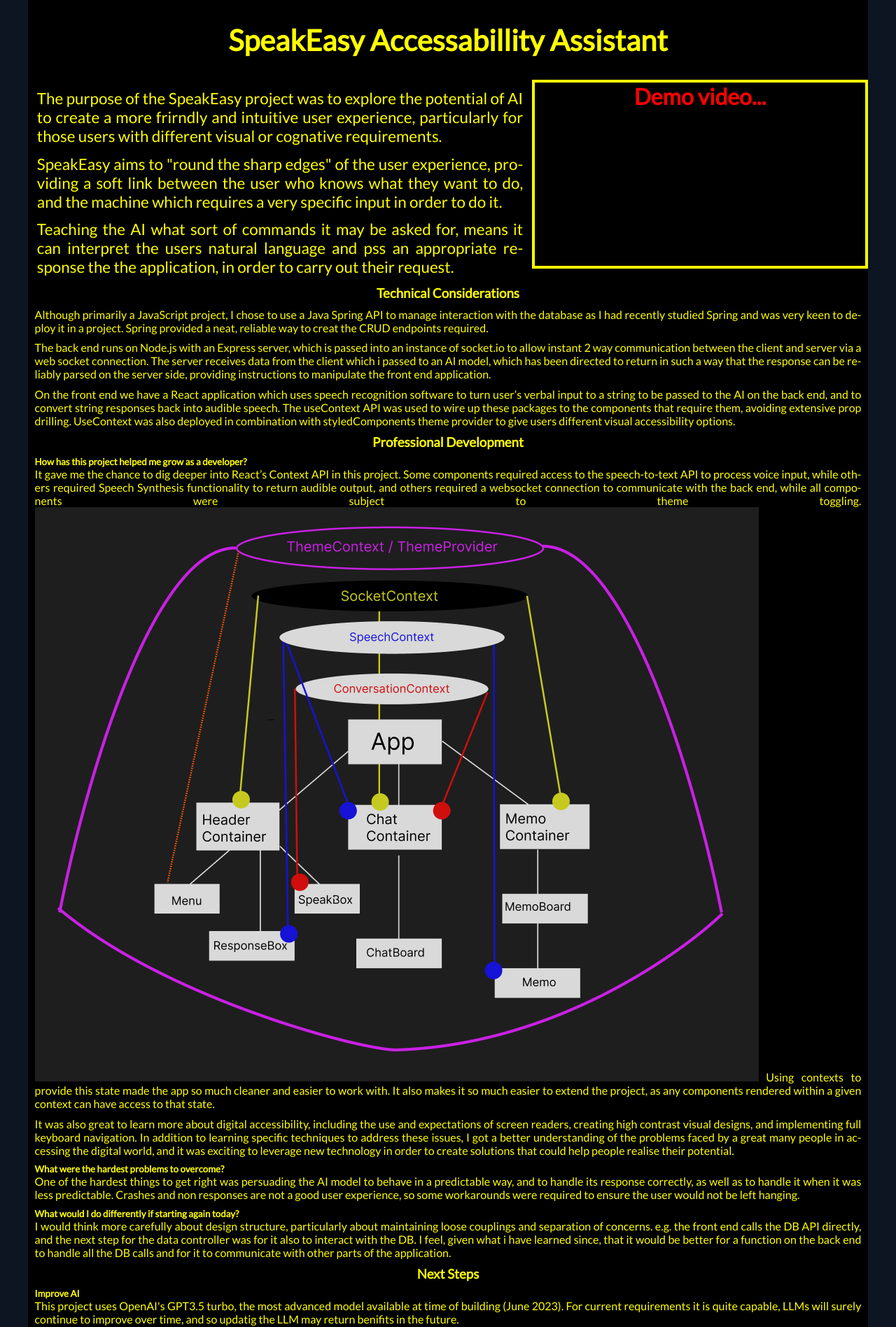
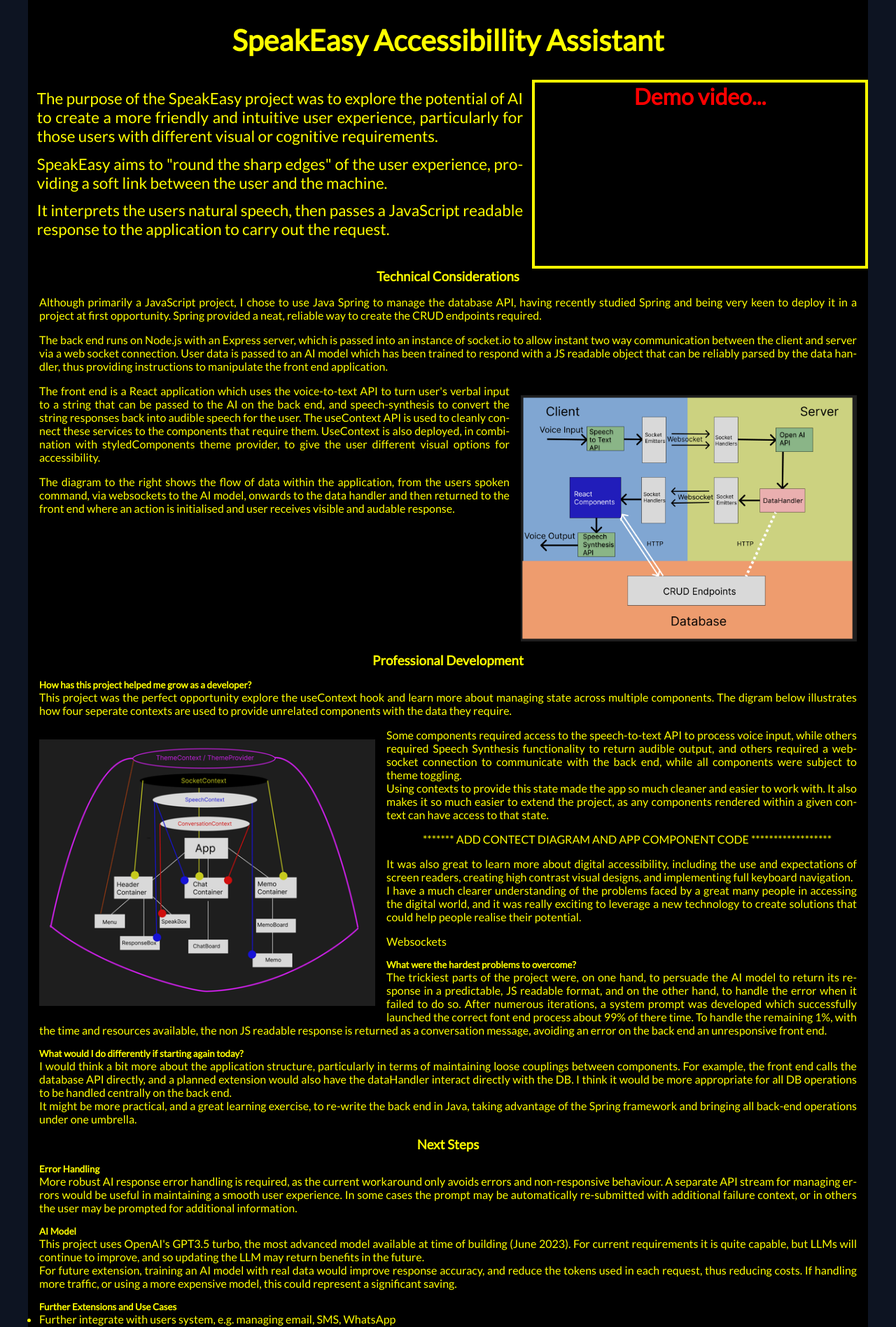
Before and after one commit to PaulHenstridge/portfolio, a React (Create React App) app in the folder client/: page /projects/speakeasy in a window 1280 px wide. Shown: the part 1600-3497 px from the top of the page at 70% size. Built offline with nearby package versions, Linux system fonts and the light colour scheme.

Commit message:
projects layout and content

```diff
--- a/client/src/components/projectPages/SpeakeasyInfo.js
+++ b/client/src/components/projectPages/SpeakeasyInfo.js
@@ -2,8 +2,9 @@ import styled from "styled-components";
 import {Link} from "react-router-dom"
 import DemoVid from "./DemoVid";
 
-import contextDiagram from "../../assets/projectImages/contextDiagram.png"
+import contextDiagram from "../../assets/projectImages/ContextDiagram.png"
 import appComponent from "../../assets/projectImages/AppComponent.png"
+import projectDiagram from "../../assets/projectImages/projectDiagram.png"
 
 
 
@@ -14,8 +15,18 @@ const Bg = styled.div`
       font-size:2.6rem;
       /* margin: 1.6rem; */
       padding: 2rem;
+    }
+    &  img:nth-child(odd) {
+      float: left;
+      max-width:40%;
+      margin:1rem;
+    }
+    &  img:nth-child(even) {
+      float: right;
+      max-width:40%;
+      margin:1rem;
+    }
 
-    }
 `
 
 const UpperContainer = styled.div`
@@ -34,10 +45,11 @@ const LowerContainer = styled.div`
 const InfoSection = styled.section`
     background-color: transparent;
     & > p{
-      margin: 0.6rem;
+      margin: 1rem;
       text-align: justify;
       hyphens: auto;
     }
+
 `
 const HeaderP = styled.p`
     font-size:1.4rem;
@@ -57,18 +69,17 @@ const HeaderP = styled.p`
 
 const SpeakeasyInfo = () => {
     return (<Bg>
-      <h1>SpeakEasy Accessabillity Assistant</h1>
+      <h1>SpeakEasy Accessibillity Assistant</h1>
 
       <UpperContainer>
         <div>
-            <HeaderP> The purpose of the SpeakEasy project was to explore the potential of AI to create a more frirndly and intuitive user experience,
-              particularly for those users with different visual or cognative requirements.
+            <HeaderP> The purpose of the SpeakEasy project was to explore the potential of AI to create a more friendly and intuitive user experience,
+              particularly for those users with different visual or cognitive requirements.
            </HeaderP>
-            <HeaderP>   SpeakEasy aims to "round the sharp edges" of the user experience, providing a soft link between the user who knows what they want to do,
-             and the machine which requires a very specific input in order to do it.
+            <HeaderP>   SpeakEasy aims to "round the sharp edges" of the user experience, providing a soft link between the user
+             and the machine.
              </HeaderP>
-           <HeaderP>   Teaching the AI what sort of commands it may be asked for, means it can
-              interpret the users natural language and pss an appropriate response the the application, in order to carry out their request.
+           <HeaderP>   It interprets the users natural speech, then passes a JavaScript readable response to the application to carry out the request.
             </HeaderP>
         </div>
 
@@ -83,49 +94,77 @@ const SpeakeasyInfo = () => {
         < InfoSection >
           <h3>Technical Considerations</h3>
 
-          <p>Although primarily a JavaScript project, I chose to use a Java Spring API to manage interaction with the database as I had recently studied Spring
-             and was very keen to deploy it in a project. Spring provided a neat, reliable way to creat the CRUD endpoints required.  </p>
+          <p>Although primarily a JavaScript project, I chose to use Java Spring to manage the database API, having recently studied Spring
+             and being very keen to deploy it in a project at first opportunity. Spring provided a neat, reliable way to create the CRUD endpoints required.  </p>
 
-<p>The back end runs on Node.js with an Express server, which is passed into an instance of socket.io to allow instant 2 way communication between
-   the client and server via a web socket connection.    The server receives data from the client which i passed to an AI model,
-    which has been directed to return in such a way that the response can be reliably parsed on the server side, providing instructions to manipulate the front end application.</p>
+<p>The back end runs on Node.js with an Express server, which is passed into an instance of socket.io to allow instant two way communication between
+   the client and server via a web socket connection.   User data is passed to an AI model which has been trained to respond with a JS readable object
+   that can be reliably parsed by the data handler, thus providing instructions to manipulate the front end application.</p>
 
-<p>On the front end we have a React application which uses speech recognition software to turn user’s verbal input to a string to be passed to the AI on the back end,
-   and to convert string responses back into audible speech.   The useContext API was used to wire up these packages to the components that require them,
-    avoiding extensive prop drilling.  UseContext was also deployed in combination with styledComponents theme provider to give users different visual accessibility options. </p>
+   <img src={projectDiagram} alt="project-diagram"></img>
+
+<p>The front end is a React application which uses the voice-to-text API to turn user's verbal input to a string
+  that can be passed to the AI on the back end,
+   and speech-synthesis to convert the string responses back into audible speech for the user.   The useContext API is used
+   to cleanly connect these services to the components that require them.  UseContext is also deployed,
+    in combination with styledComponents theme provider, to give the user different visual options for accessibility. </p>
+
+    <p>The diagram to the right shows the flow of data within the application, from the users spoken command,
+      via websockets to the AI model, onwards to the data handler and then returned to the front end
+      where an action is initialised and user receives visible and audable response.</p>
         </InfoSection>
 
         < InfoSection >
           <h3>Professional Development</h3>
 
           <p><h5>How has this project helped me grow as a developer?</h5>
-          It gave me the chance to dig deeper into React’s Context API in this project.  Some components required access to the speech-to-text API to process voice input,
+          This project was the perfect opportunity explore the useContext hook and learn more about managing state across
+           multiple components. The digram below illustrates how four seperate contexts are used to provide unrelated components with the data they require.
+            </p> <img src={contextDiagram} alt="context diagram"></img><p>  Some components required access to the speech-to-text API to process voice input,
            while others required Speech Synthesis functionality to return audible output,  and others required a websocket connection to communicate with the back end,
-            while all components were subject to theme toggling. <img src={contextDiagram} alt="Context diagram"></img> Using contexts to provide this state made the app so much cleaner and easier to work with.
+            while all components were subject to theme toggling. <br></br> Using contexts to provide this state made the app so much cleaner and easier to work with.
               It also makes it so much easier to extend the project, as any components rendered within a given context can have access to that state. </p>
 
+*******  ADD CONTECT DIAGRAM AND APP COMPONENT CODE  ******************
          <p>  It was also great to learn more about digital accessibility, including the use and expectations of screen readers, creating high contrast visual designs, and implementing full keyboard navigation.
-            In addition to learning specific techniques to address these issues, I got a better understanding of the problems faced by a great many people in accessing the digital world,
-             and it was exciting to leverage new technology in order to create solutions that could help people realise their potential.</p>
+            <br></br> I have a much clearer understanding of the problems faced by a great many people in accessing the digital world,
+             and it was really exciting to leverage a new technology to create solutions that could help people realise their potential.</p>
 
-          <p> <h5>What were the hardest problems to overcome?</h5>One of the hardest things to get right was persuading the AI model to behave in a predictable way, and to handle its response correctly, as well as to handle it when it was less predictable.  Crashes and non responses are not a good user experience, so some workarounds were required to ensure the user would not be left hanging.</p>
+           <p>Websockets</p>
 
-          <p> <h5>What would I do differently if starting again today?</h5>I would think more carefully about design structure, particularly about maintaining loose couplings and separation of concerns.  e.g. the front end calls the DB API directly, and the next step for the data controller was for it also to interact  with the DB.  I feel, given what i have learned since, that it would be better for a function on the back end to handle all the DB calls and for it to communicate with other parts of the application.
+          <p> <h5>What were the hardest problems to overcome?</h5>The trickiest parts of the project were, on one hand, to persuade the AI model to return its response in a predictable, JS readable format, and on the other hand, to handle the error when it failed to do so.  After numerous iterations, a system prompt was developed which successfully launched the correct font end process about 99% of there time.  To handle the remaining 1%, with the time and resources available, the non JS readable response is returned as a conversation message, avoiding an error on the back end an unresponsive front end.</p>
+
+          <p> <h5>What would I do differently if starting again today?</h5>
+          I would think a bit more about the application structure, particularly in terms of maintaining loose couplings
+           between components.  For example, the front end calls the database API directly, and a planned extension
+           would also have the dataHandler interact directly with the DB.  I think it would be more appropriate for all
+           DB operations to be handled centrally on the back end. <br></br>  It might be more practical, and a great learning exercise, to re-write the
+          back end in Java, taking advantage of the Spring framework and bringing all back-end operations under one umbrella.
+
         </p>
         </InfoSection>
 
         < InfoSection >
           <h3>Next Steps</h3>
-          <p><h5>Improve AI </h5>
+          <p><h5>Error Handling </h5>
+          More robust AI response error handling is required, as the current workaround only avoids
+          errors and non-responsive behaviour.  A separate API stream for managing errors would be
+          useful in maintaining a smooth user experience. In some cases the prompt may be automatically
+           re-submitted with additional failure context, or in others the user may be prompted for
+           additional information.
+
+</p>
+          <p><h5>AI Model </h5>
 
           This project uses OpenAI's GPT3.5 turbo, the most advanced model available at time of building (June 2023).
-          For current requirements it is quite capable, LLMs will surely continue to improve over time, and so updatig the LLM may return benifits in the future.
-</p>
-<p> The AI is directed using a lengthy system prompt.  This adds additional tokens, and therefore cost, to every request.  More reliable results could be chieved, with lower overheads
-          by training a model to respond as required.  The savings would be more significant if upgrading to a more powerful, and expensive model.
+          For current requirements it is quite capable, but LLMs will continue to improve,
+           and so updating the LLM may return benefits in the future. <br></br>
+           For future extension, training an AI model with real data would improve response accuracy, and reduce the tokens used in each request, thus reducing costs.
+If handling more traffic, or using a more expensive model, this could represent a significant saving.
+
 </p>
 
-        <p> <h5>Further Extensions</h5>
+        <p> <h5>Further Extensions and Use Cases</h5>
       <ul>
            <li>Further integrate with users system, e.g. managing email, SMS, WhatsApp </li>
          <li> Real time assistance with dictation</li>
```
Also changed, not shown: client/src/assets/projectImages/contextDiagram.png, client/src/assets/projectImages/projectDiagram.png (added).
